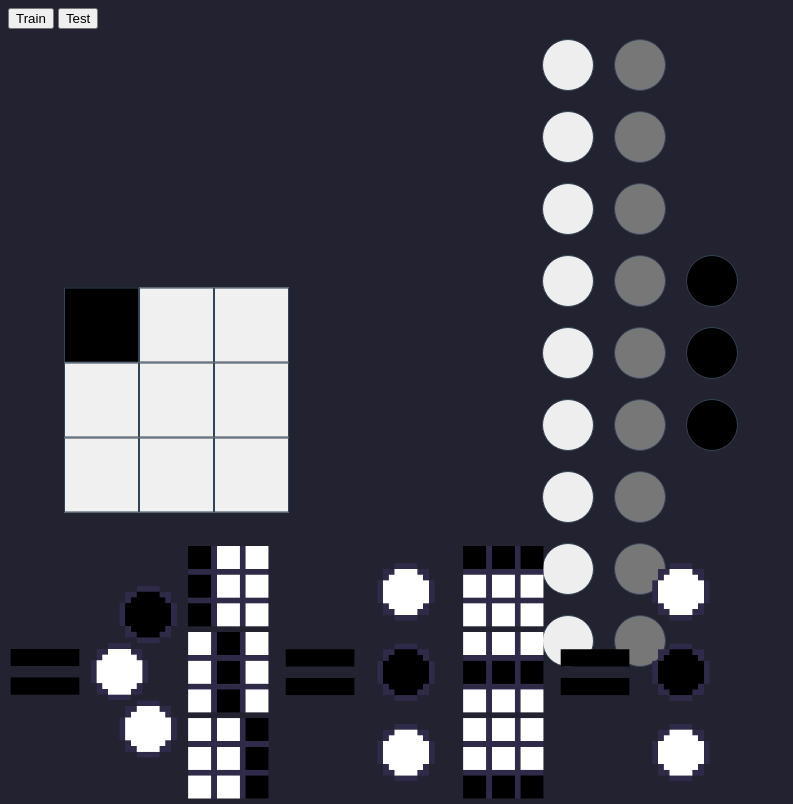
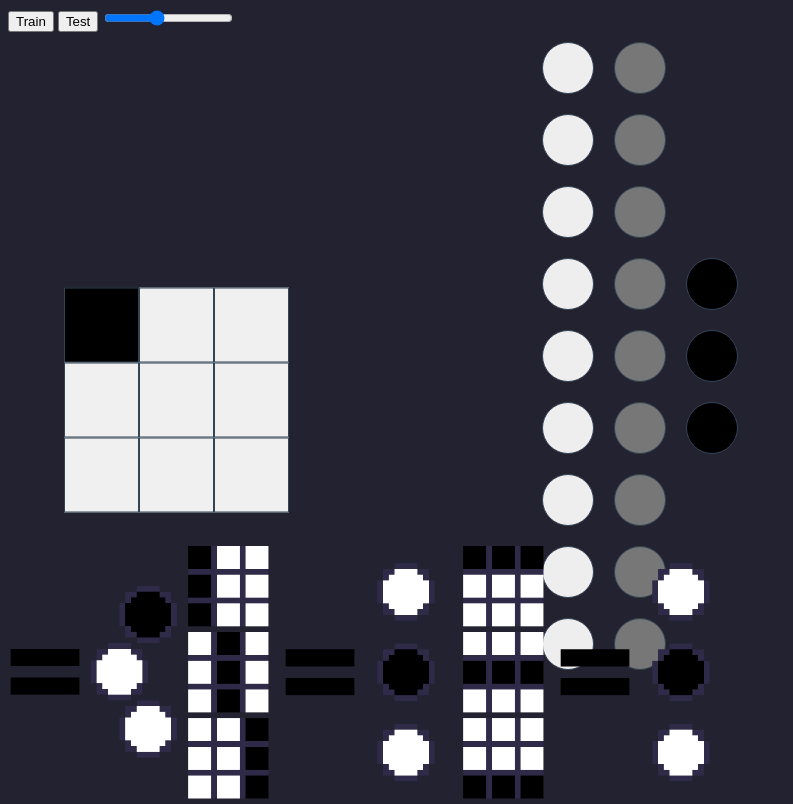
Before and after one commit to Ianyourgod/VisualNeuralNet, a SvelteKit app: page / in a window 1280 px wide. Shown: the whole page, without its empty margins (0-793 px from the left). Built offline with nearby package versions, Linux system fonts and the light colour scheme.

Commit message:
training count

```diff
--- a/src/routes/+page.svelte
+++ b/src/routes/+page.svelte
@@ -9,6 +9,8 @@
     let addNode = [];
     let toggleFuncs;
     let weights = [];
+
+    let trainingCount = 2000;
 
     let trainingData = [
         {
@@ -181,8 +183,9 @@
     }
 </script>
 
-<button on:click={() => {trainWithoutLag(5000)}}>Train</button>
+<button on:click={() => {trainWithoutLag(trainingCount)}}>Train</button>
 <button on:click={() => {console.log(test())}}>Test</button>
+<input type="range" min=10 max=5000 step=10 bind:value={trainingCount} />
 
 <div class="input-container">
     <InputContainer
```
